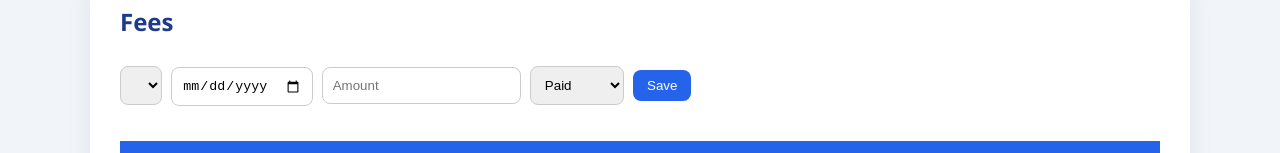
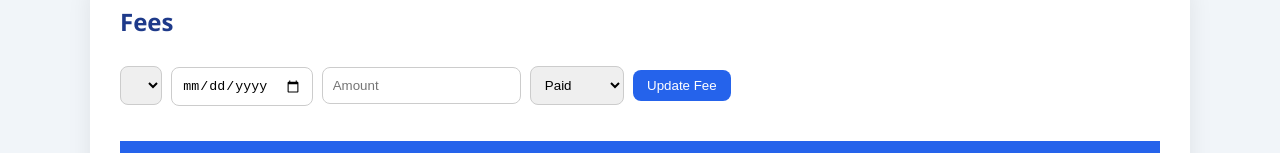
Before and after one commit to rajnair03/nair-classes, a plain HTML site: page fees.html in a window 1280 px wide. Shown: the part 133-286 px from the top of the page. Drawn offline with Linux system fonts and the light colour scheme; sample sign-in values are in the browser's storage.

Commit message:
Update fees.html

```diff
--- a/fees.html
+++ b/fees.html
@@ -44,7 +44,7 @@
         <option value="Paid">Paid</option>
         <option value="Not Paid">Not Paid</option>
     </select>
-    <button onclick="addFee()">Save</button>
+    <button onclick="updateFee()">Update Fee</button>
 
     <table id="feeTable"></table>
 </div>
@@ -54,4 +54,5 @@
 checkLogin();
 </script>
 </body>
+
 </html>
```
